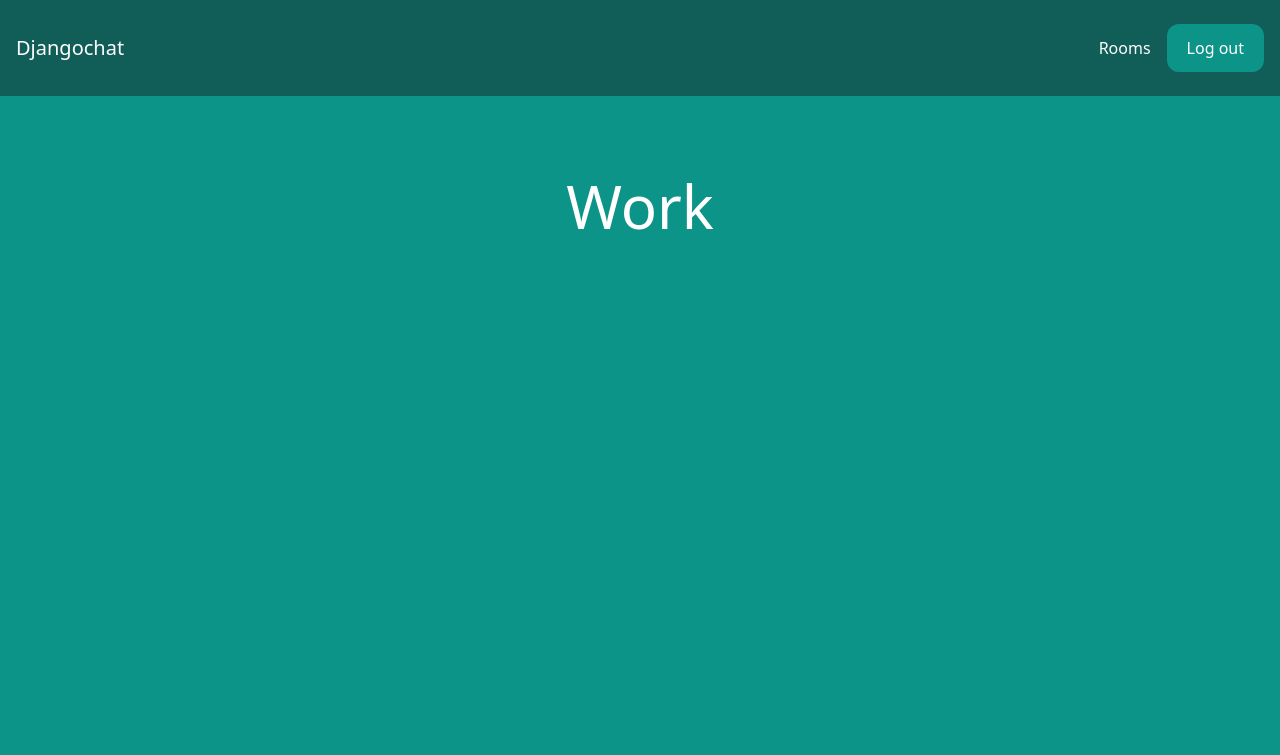
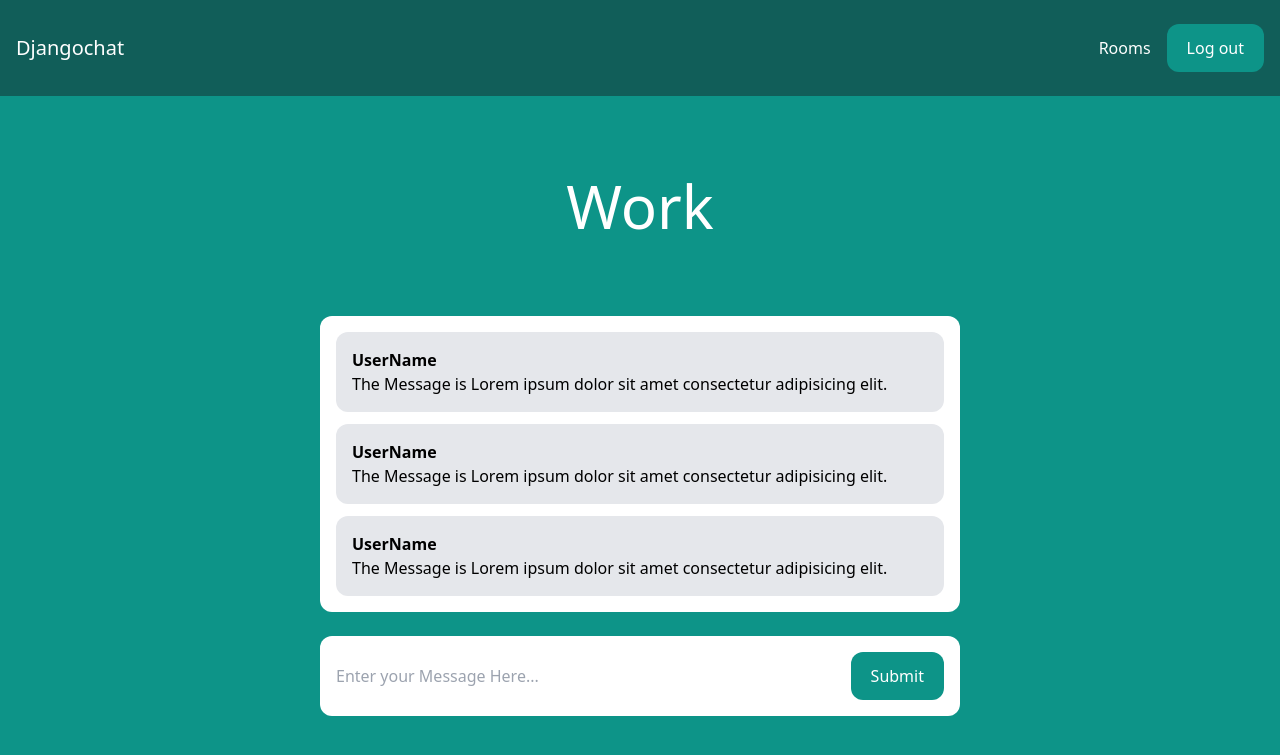
Before and after one commit to GnanaSahkar/ChatRoom, a Django app: a page that uses rooms/templates/room/room.html in a window 1280 px wide. Shown: the top 755 px of the page. Run offline with Django 5.2, Linux system fonts and the light colour scheme; a user stored in the database is signed in; data comes from the database, SQL or seed files in the repository; both versions use the stored data as it was after the commit; some libraries are stand-ins or nearby versions.

Commit message:
Added Chat Feature

```diff
--- a/rooms/templates/room/room.html
+++ b/rooms/templates/room/room.html
@@ -1,12 +1,39 @@
-{% extends 'core/base.html' %}
-
-
-{% block title %} {{ room.name }} | {% endblock %}
-
+{% extends 'core/base.html' %} {% block title %} {{ room.name }} | {% endblock%}
 {% block content %}
 <div class="p-10 lg:p-20 text-center">
-    <h1 class="text-3xl lg:text-6xl text-white">{{ room.name }}</h1>
+  <h1 class="text-3xl lg:text-6xl text-white">{{ room.name }}</h1>
 </div>
 
+<div class="lg:w-2/4 mx-4 lg:mx-auto p-4 bg-white rounded-xl">
+  <div class="chat-messages space-y-3" id="chat-messages">
+    <div class="p-4 bg-gray-200 rounded-xl">
+      <p class="font-semibold">UserName</p>
+      <p>
+        The Message is Lorem ipsum dolor sit amet consectetur adipisicing elit.
+      </p>
+    </div>
+    <div class="p-4 bg-gray-200 rounded-xl">
+      <p class="font-semibold">UserName</p>
+      <p>
+        The Message is Lorem ipsum dolor sit amet consectetur adipisicing elit.
+      </p>
+    </div>
+    <div class="p-4 bg-gray-200 rounded-xl">
+      <p class="font-semibold">UserName</p>
+      <p>
+        The Message is Lorem ipsum dolor sit amet consectetur adipisicing elit.
+      </p>
+    </div>
+  </div>
+</div>
+
+<div class="lg:w-2/4 mt-6 mx-4 lg:mx-auto p-4 bg-white rounded-xl">
+    <form action="." method="post" class="flex">
+        <input type="text" name="content" class="flex-1 mr-3" placeholder="Enter your Message Here..." id="chat-message-input">
+
+        <button
+        class="px-5 py-3 rounded-xl text-white bg-teal-600 hover:bg-teal-700 " id="chat-message-submit">Submit</button>
+    </form>
+</div>
 
 {% endblock %}
```
Also changed, not shown: db.sqlite3.
